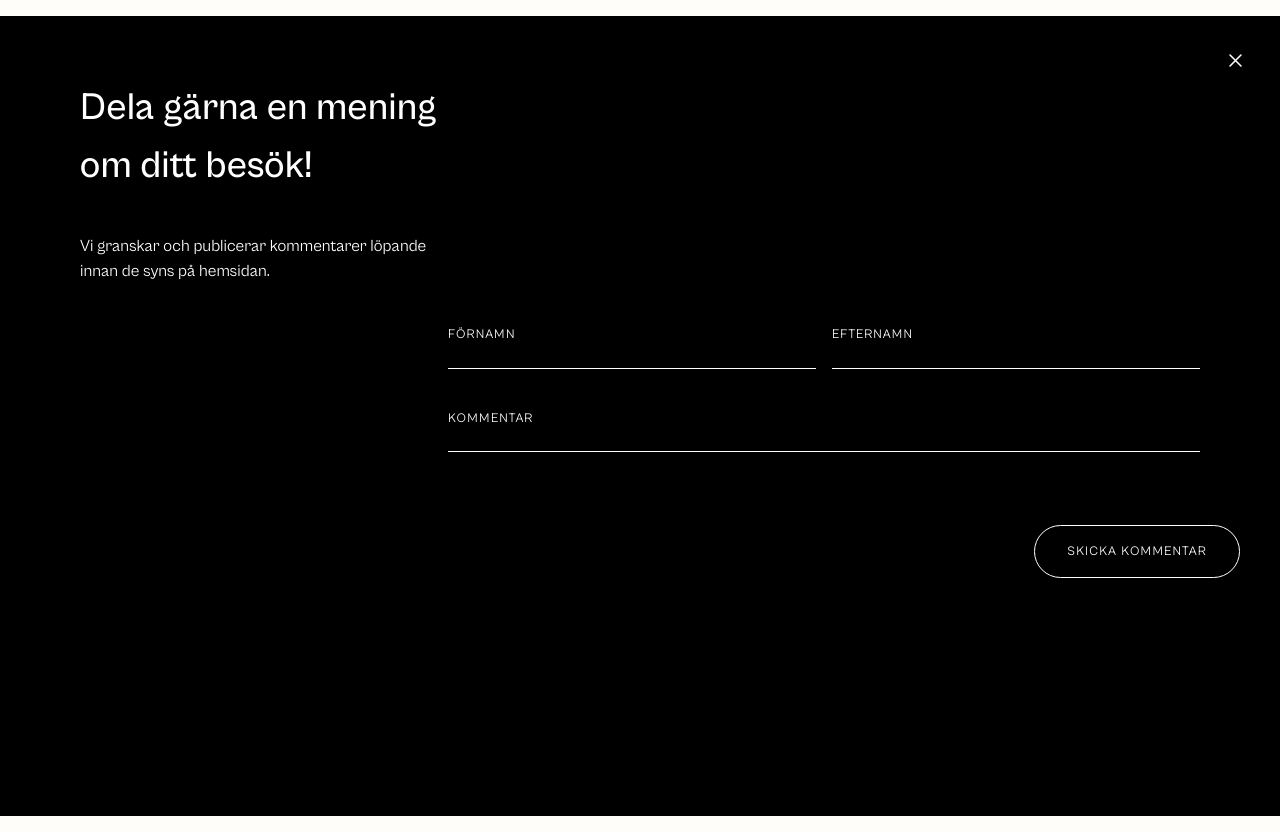
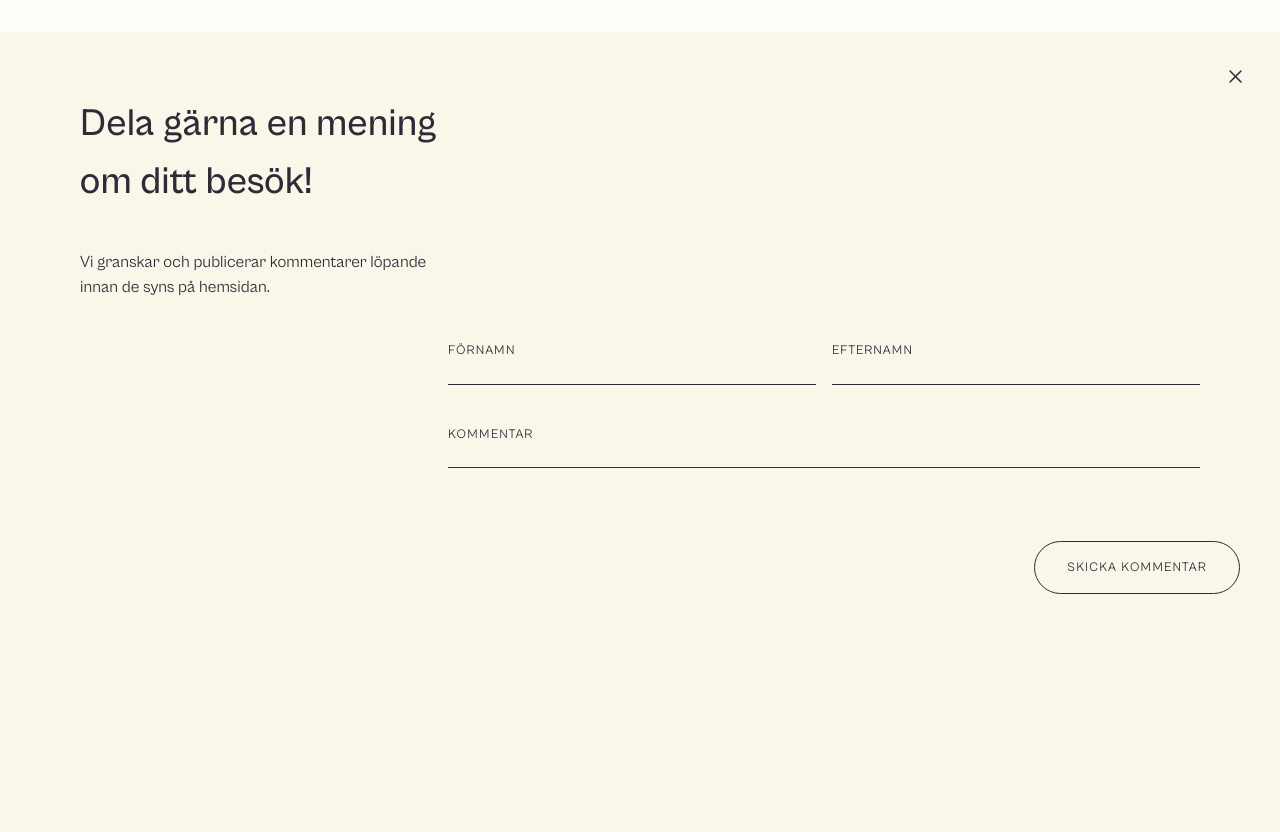
Before and after one commit to millalinden/ullstagard1, a Next.js app: page /components/Form in a window 1280 px wide. Built offline with nearby package versions, Linux system fonts and the light colour scheme.

Commit message:
updated form

```diff
--- a/src/app/(pages)/contact/page.js
+++ b/src/app/(pages)/contact/page.js
@@ -6,7 +6,7 @@ export default function Contact() {
   return (
     <Layout>
       <section className="lg:flex lg:w-full lg:h-full">
-        <div className="mt-24 lg:mt-48 w-full h-[350px] mb-5 overflow-hidden lg:w-[1500px] lg:h-[600px]">
+        <div className="mt-24 lg:mt-32 w-full h-[350px] mb-5 overflow-hidden lg:w-[1500px] lg:h-[600px]">
           <Image
             className="w-full h-full object-cover lg:object-top	px-3"
             src="/images/IMG_0577.jpeg"
@@ -16,7 +16,7 @@ export default function Contact() {
           />
         </div>
         <section className="lg:flex-col">
-          <section className="mb-16 font-cabinet flex flex-col items-start lg:mt-48 lg:justify-start lg:items-end ">
+          <section className="mb-16 font-cabinet flex flex-col items-start lg:mt-32 lg:justify-start lg:items-end ">
             <div className="flex items-start justify-center space-x-12 md:space-x-32 mx-4 lg:mx-3 lg:space-x-28 lg:justify-end">
               <div className="flex-shrink-0">
                 <h2 className="text-[6vw] leading-tight text-blueberry  md:text-[4vw] lg:text-[1.4vw] ">
@@ -50,7 +50,7 @@ export default function Contact() {
         </section>
       </section>
 
-      <section className="hidden lg:block font-cabinet mb-16 lg:justify-center lg:mt-10">
+      <section className="hidden lg:block font-cabinet mb-16 lg:justify-center ">
         {/* First section */}
         <div className="grid grid-cols-2 gap-x-12 mx-4 lg:gap-x-1 lg:pr-5">
           <div className="flex-shrink-0">
--- a/src/app/(pages)/guestbook/page.js
+++ b/src/app/(pages)/guestbook/page.js
@@ -1,5 +1,5 @@
 "use client";
-import React, { useState, useRef } from "react";
+import React, { useState, useRef, useEffect } from "react";
 import Form from "../../components/Form/page";
 import Button from "../../components/Button/page";
 import Layout from "../../components/Header/layout";
@@ -20,6 +20,20 @@ export default function GuestBook() {
   const toggleFormVisibility = () => {
     setIsFormVisible(!isFormVisible);
   };
+
+
+  useEffect(() => {
+    if (isFormVisible) {
+      document.body.style.overflow = "hidden";
+    } else {
+      document.body.style.overflow = "";
+    }
+
+    // Cleanup to ensure overflow is reset when component unmounts or form closes
+    return () => {
+      document.body.style.overflow = "";
+    };
+  }, [isFormVisible]);
 
   useGSAP(() => {
     gsap.from(titleRef.current, {
--- a/src/app/components/Button/page.js
+++ b/src/app/components/Button/page.js
@@ -3,7 +3,7 @@ const Button = ({ onClick, children, className = "" }) => {
   return (
     <button
       onClick={onClick}
-      className={`relative px-8 py-4 font-regular border border-blueberry rounded-full uppercase text-blueberry-100 transition-blueberry duration-[700ms] hover:text-blueberry group ${className}`}
+      className={`relative px-8 py-4 font-regular border border-blueberry rounded-full uppercase text-blueberry-100 transition-blueberry duration-[700ms] hover:text-white group ${className}`}
     >
       {children}
     </button>
--- a/src/app/components/Form/page.js
+++ b/src/app/components/Form/page.js
@@ -32,11 +32,11 @@ export default function Form({ children, closeForm }) {
   return (
     <>
       {successMessage ? (
-        <div className="flex items-center justify-center w-full h-screen bg-black text-white">
+        <div className="flex items-center justify-center w-full h-screen bg-[#FAF6EA] text-blueberry">
           <button
             type="button"
             onClick={closeForm}
-            className="absolute top-8 right-8 text-white border-none"
+            className="absolute top-8 right-8 text-blueberry border-none"
           >
             <IoCloseOutline size={25} />
           </button>
@@ -46,17 +46,17 @@ export default function Form({ children, closeForm }) {
         </div>
       ) : (
         <form
-          className="py-24 text-white w-full h-screen bg-black px-10 lg:px-20 lg:top-4 lg:py-16 lg:max-h-[50rem] overflow-hidden relative"
+          className="py-24 text-blueberry w-full h-screen bg-[#FAF6EA] px-10 lg:px-20 lg:top-8 lg:py-16 lg:max-h-[50rem] overflow-hidden relative"
           onSubmit={handleSubmit} // Use the custom submit handler
         >
           <button
             type="button"
             onClick={closeForm}
-            className="absolute top-8 right-8 text-white border-none"
+            className="absolute top-8 right-8 text-blueberry border-none"
           >
             <IoCloseOutline size={25} />
           </button>
-          <h2 className="font-cabinet text-white lg:font-medium text-[6vw] pb-5 lg:pb-10 lg:text-[3vw] lg:w-1/3">
+          <h2 className="font-cabinet text-blueberry lg:font-medium text-[6vw] pb-5 lg:pb-10 lg:text-[3vw] lg:w-1/3">
             Dela gärna en mening om ditt besök!
           </h2>
           <p className="mb-10 font-cabinet lg:text-[1.3vw] lg:w-1/3">
@@ -125,7 +125,7 @@ export default function Form({ children, closeForm }) {
               <div className="absolute mt-24 right-10 ">
                 <Button
                   type="submit"
-                  className="uppercase border border-white mt-5 tracking-widest font-cabinet text-[4vw] cursor-pointer lg:text-[1vw] px-4 py-3 transition-blueberry duration-[700ms] hover:bg-white"
+                  className="uppercase border border-blueberry mt-5 tracking-widest font-cabinet text-[4vw] cursor-pointer lg:text-[1vw] px-4 py-3 transition-blueberry duration-[700ms] hover:bg-blueberry"
                 >
                   Skicka kommentar
                 </Button>
--- a/src/app/components/ImageModal/page.js
+++ b/src/app/components/ImageModal/page.js
@@ -1,80 +1,3 @@
-// import Image from "next/image";
-// import CloseButton from "../CloseBtn/page";
-// import {
-//   HiOutlineArrowLongRight,
-//   HiOutlineArrowLongLeft,
-// } from "react-icons/hi2";
-
-// export default function ImageModal({
-//   images = [], // Default to an empty array
-//   selectedImage,
-//   onClose,
-//   onNext,
-//   onPrev,
-//   selectedIndex = 0, // Default to 0
-// }) {
-//   // Ensure selectedIndex is within bounds
-//   const image = images[selectedIndex] || {}; // Fallback to an empty object if undefined
-
-//   return (
-//     selectedImage && (
-//       <div className="fixed inset-0 flex justify-center items-center z-50 bg-black bg-opacity-95 lg:bg-opacity-75 backdrop-blur-lg w-screen">
-//         <CloseButton
-//           className="absolute top-6 right-6 lg:top-5 lg:right-5 text-white"
-//           onClick={onClose}
-//         />
-//         <div className="relative flex flex-col lg:flex-row items-center">
-//           <button
-//             className="hidden lg:flex text-white border border-white rounded-full h-10 w-10 lg:items-center lg:justify-center md:h-12 md:w-12 lg:h-11 lg:w-11 hover:text-zinc-300 lg:hover:-translate-x-1 lg:duration-300 lg:ease-in-out lg:mr-4"
-//             onClick={onPrev} // Fixed this to be onPrev for the left arrow
-//           >
-//             <HiOutlineArrowLongLeft size={24} />
-//           </button>
-//           <div className="mx-4 mt-12 lg:mt-0 flex flex-col items-center">
-//             <Image
-//               src={selectedImage}
-//               alt={image.description || "Selected Image"}
-//               width={500}
-//               height={500}
-//               className="max-w-full max-h-full"
-//             />
-//             <div className="min-h-[40px] lg:min-h-[50px] transition-all duration-300">
-//               {image.description ? (
-//                 <p className="text-white mt-2 lg:mt-4 text-center font-satoshi">
-//                   {image.description}
-//                 </p>
-//               ) : (
-//                 // Empty space if no description is available
-//                 <p className="invisible">No Description</p>
-//               )}
-//             </div>
-//           </div>
-//           <button
-//             className="hidden lg:flex text-white border border-white rounded-full lg:items-center lg:justify-center md:h-12 md:w-12 lg:h-11 lg:w-11 hover:text-zinc-300 lg:hover:translate-x-1 lg:duration-300 lg:ease-in-out lg:ml-4"
-//             onClick={onNext}
-//           >
-//             <HiOutlineArrowLongRight size={24} />
-//           </button>
-
-//           <div className="flex gap-10 mt-3 lg:hidden">
-//             <button
-//               className="flex text-white border border-white rounded-full h-9 w-9 items-center justify-center hover:text-zinc-300 lg:hover:-translate-x-1 lg:duration-300 lg:ease-in-out"
-//               onClick={onPrev} // Fixed this to be onPrev for the left arrow
-//             >
-//               <HiOutlineArrowLongLeft size={24} />
-//             </button>
-//             <button
-//               className="flex text-white border border-white rounded-full h-9 w-9 items-center justify-center hover:text-zinc-300 lg:hover:translate-x-1 lg:duration-300 lg:ease-in-out lg:ml-4"
-//               onClick={onNext}
-//             >
-//               <HiOutlineArrowLongRight size={24} />
-//             </button>
-//           </div>
-//         </div>
-//       </div>
-//     )
-//   );
-// }
 "use client";
 import { useState } from "react";
 import Image from "next/image";
@@ -115,7 +38,7 @@ export default function ImageModal({
               {/* Show a loading spinner while the image is loading */}
               {!imageLoaded && (
                 <div className="absolute inset-0 flex justify-center items-center">
-                  <div className="loader">Loading...</div>{" "}
+                  <div className="loader text-white">Laddar...</div>{" "}
                   {/* Custom spinner or skeleton */}
                 </div>
               )}
--- a/src/app/globals.css
+++ b/src/app/globals.css
@@ -33,8 +33,8 @@
 }
 .input {
   outline: none; /* Removes outline when focused */
-  background-color: #000000; /* Background color */
-  border-bottom: 1px solid #ffffff; /* Bottom border color */
+  background-color: #FAF6EA; /* Background color */
+  border-bottom: 1px solid #302A36; /* Bottom border color */
   font-family: "Satoshi", sans-serif; /* Font family */
   font-size: 4vw; /* Font size for mobile */
   padding-top: 0.25rem; /* Padding top */
```
